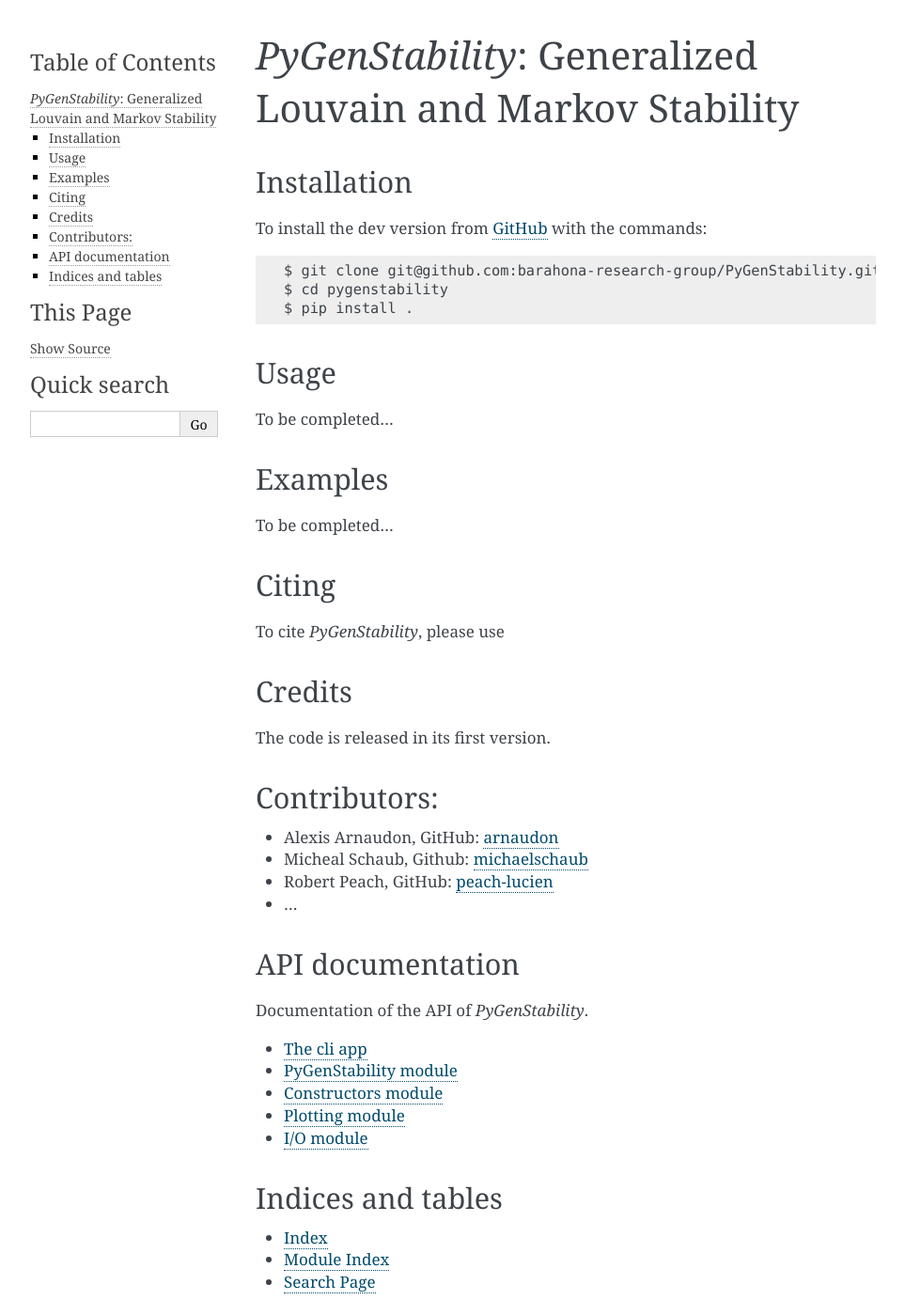
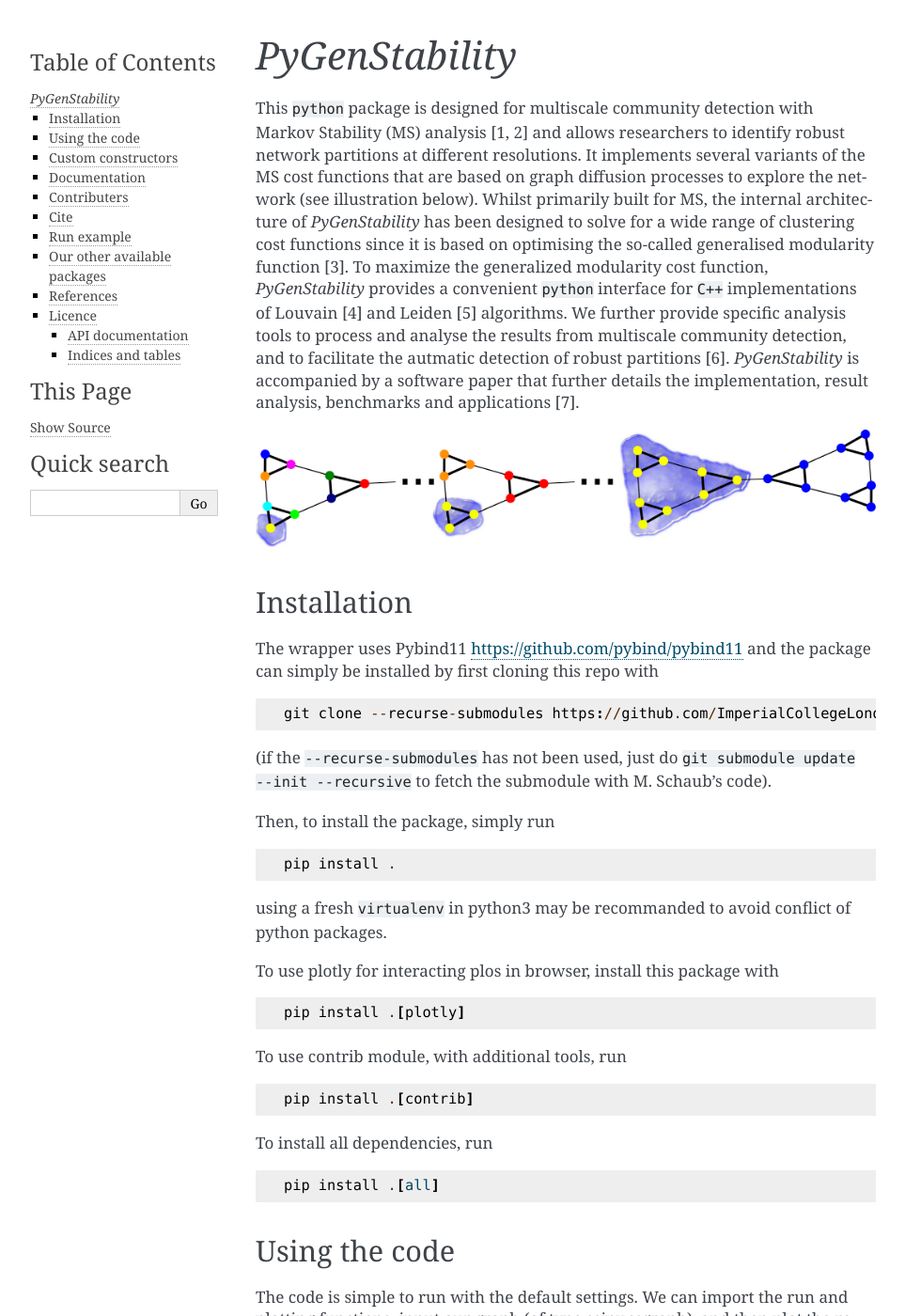
Before and after one commit to barahona-research-group/PyGenStability, a Sphinx documentation site: the page built from docs/source/index.rst, in a window 1280 px wide and 1400 px high. Shown: the whole window at 94% size, without its empty margins (148-1111 px from the left). Built offline with Sphinx 7.4.7, drawn with Linux system fonts in a browser that asks for light colours; some of the changed text lies outside the part shown.

Commit message:
fix main

```diff
--- a/README.md
+++ b/README.md
@@ -1,10 +1,9 @@
 # *PyGenStability*
+
 This ``python`` package is designed for multiscale community detection with Markov Stability (MS) analysis [1, 2] and allows researchers to identify robust network partitions at different resolutions. It implements several variants of the MS cost functions that are based on graph diffusion processes to explore the network (see illustration below). Whilst primarily built for MS, the internal architecture of *PyGenStability* has been designed to solve for a wide range of clustering cost functions since it is based on optimising the so-called generalised modularity function [3]. To maximize the generalized modularity cost function, *PyGenStability* provides a convenient ``python`` interface for ``C++`` implementations of Louvain [4] and Leiden [5] algorithms.
 We further provide specific analysis tools to process and analyse the results from multiscale community detection, and to facilitate the autmatic detection of robust partitions [6]. *PyGenStability* is accompanied by a software paper that further details the implementation, result analysis, benchmarks and applications [7].
 
-<p align="center">
-  <img src="docs/artwork/diffusion_schematic.png" width="800" />
-</p>
+![illustration](../artwork/diffusion_schematic.png)
 
 
 ## Installation
--- a/docs/source/conf.py
+++ b/docs/source/conf.py
@@ -44,6 +44,7 @@
     "sphinx.ext.napoleon",
     "alabaster",
     "sphinx_click",
+    "sphinx_mdinclude",
 ]
 
 # Add any paths that contain templates here, relative to this directory.
--- a/docs/source/index.rst
+++ b/docs/source/index.rst
@@ -1,50 +1,5 @@
-..  -*- coding: utf-8 -*-
-
-.. _contents:
-
-*PyGenStability*: Generalized Louvain and Markov Stability
-##########################################################
-
-
-Installation
-************
-
-To install the dev version from `GitHub <https://github.com/barahona-research-group/PyGenStability>`_ with the commands::
-
-       $ git clone git@github.com:barahona-research-group/PyGenStability.git
-       $ cd pygenstability
-       $ pip install .
-
-
-Usage
-*****
-
-To be completed...
-
-
-Examples
-********
-
-To be completed...
-
-Citing
-******
-
-To cite *PyGenStability*, please use
-
-Credits
-*******
-
-The code is released in its first version.
-
-
-Contributors:
-*************
-
-- Alexis Arnaudon, GitHub: `arnaudon <https://github.com/arnaudon>`_
-- Micheal Schaub, Github: `michaelschaub <https://github.com/michaelschaub>`_
-- Robert Peach, GitHub: `peach-lucien <https://github.com/peach-lucien>`_
-- ...
+.. mdinclude:: ../../README.md
+    :start-line: 0
 
 API documentation
 *****************
@@ -52,7 +7,7 @@
 Documentation of the API of *PyGenStability*.
 
 .. toctree::
-   :maxdepth: 3
+   :maxdepth: 2
 
    app
    pygenstability
```
